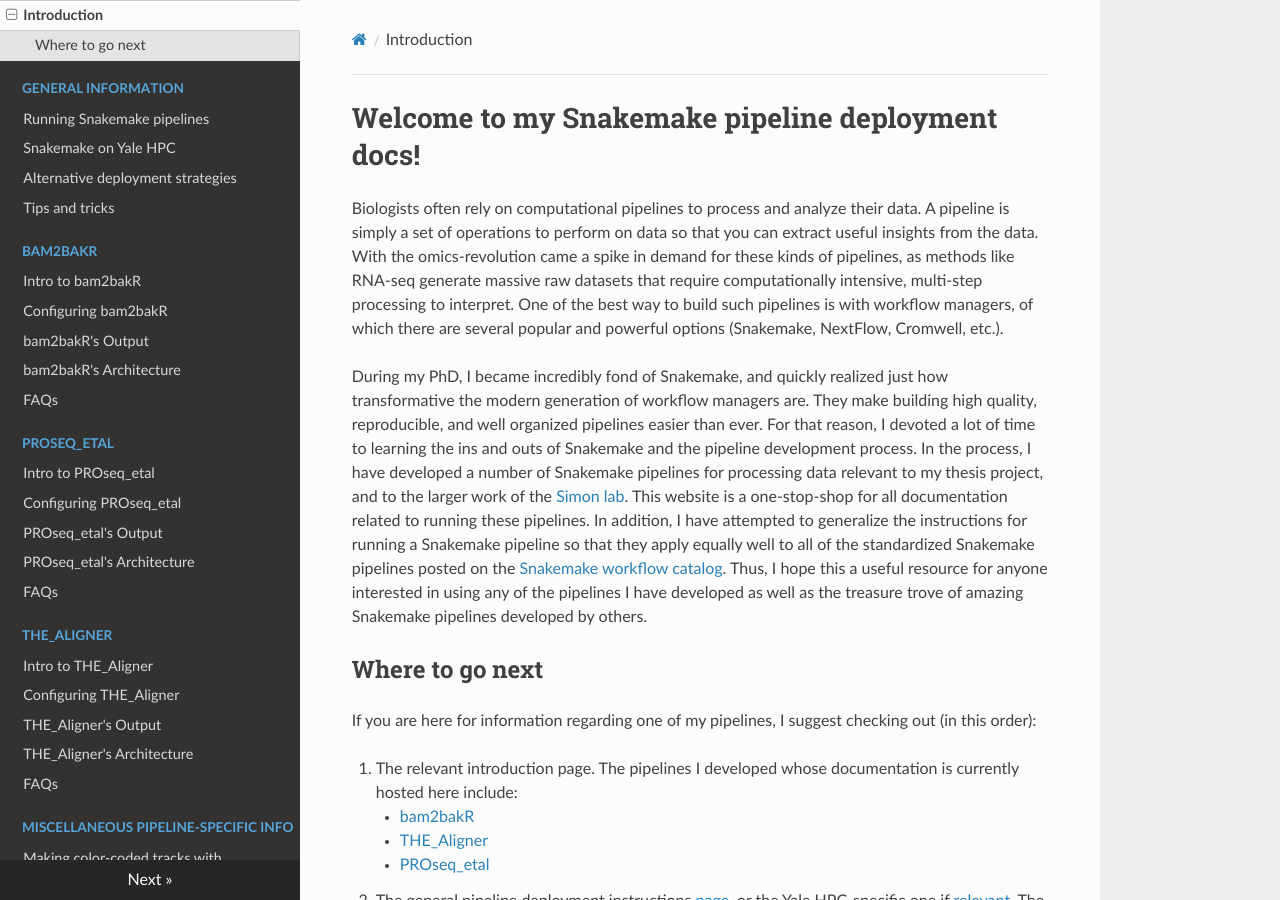
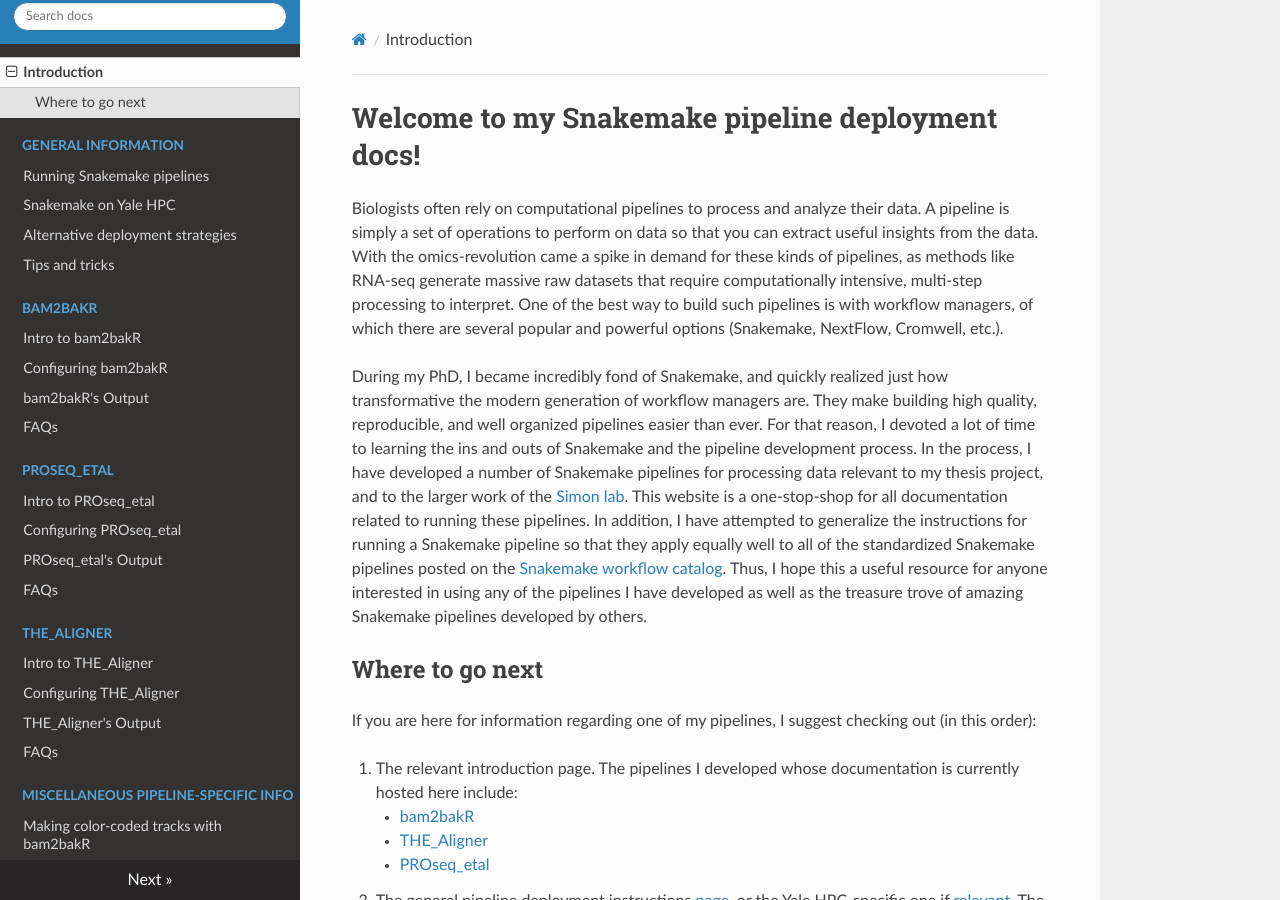
Before and after one commit to isaacvock/PipelineDocs, an MkDocs documentation site: the page built from docs/index.md, in a window 1280 px wide and 900 px high. Built offline with MkDocs 1.6.1, drawn with Linux system fonts in a browser that asks for light colours; nearby versions of some CDN libraries.

Commit message:
Remove unpopulated architecture docs

```diff
--- a/mkdocs.yml
+++ b/mkdocs.yml
@@ -11,19 +11,16 @@ nav:
     - Intro to bam2bakR: bam2bakR/intro.md
     - Configuring bam2bakR: bam2bakR/configuration.md
     - bam2bakR's Output: bam2bakR/output.md
-    - bam2bakR's Architecture: bam2bakR/architecture.md
     - FAQs: bam2bakR/faqs.md
   - PROseq_etal:
     - Intro to PROseq_etal: proseq/intro.md
     - Configuring PROseq_etal: proseq/configuration.md
     - PROseq_etal's Output: proseq/output.md
-    - PROseq_etal's Architecture: proseq/architecture.md
     - FAQs: proseq/faqs.md
   - THE_Aligner:
     - Intro to THE_Aligner: aligner/intro.md
     - Configuring THE_Aligner: aligner/configuration.md
     - THE_Aligner's Output: aligner/output.md
-    - THE_Aligner's Architecture: aligner/architecture.md
     - FAQs: aligner/faqs.md
   - Miscellaneous pipeline-specific info:
     - Making color-coded tracks with bam2bakR: tracks.md
```
